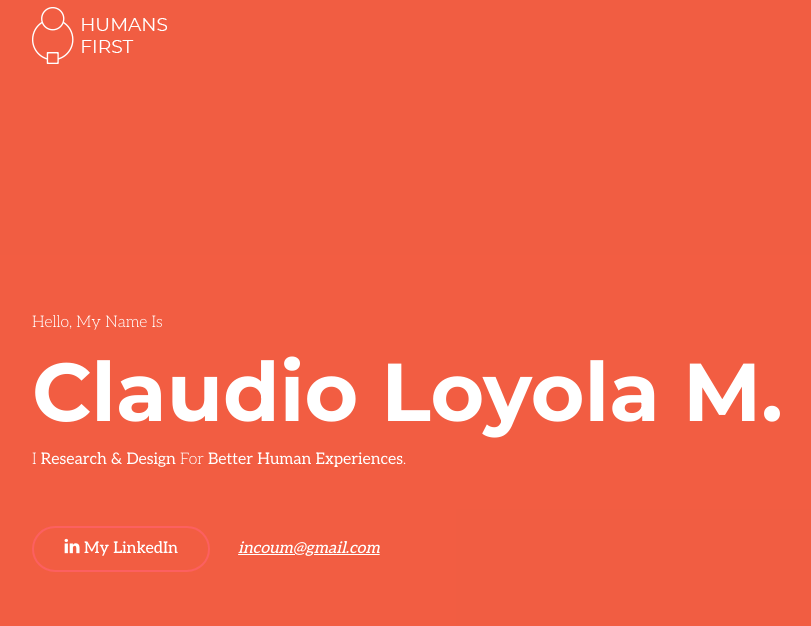
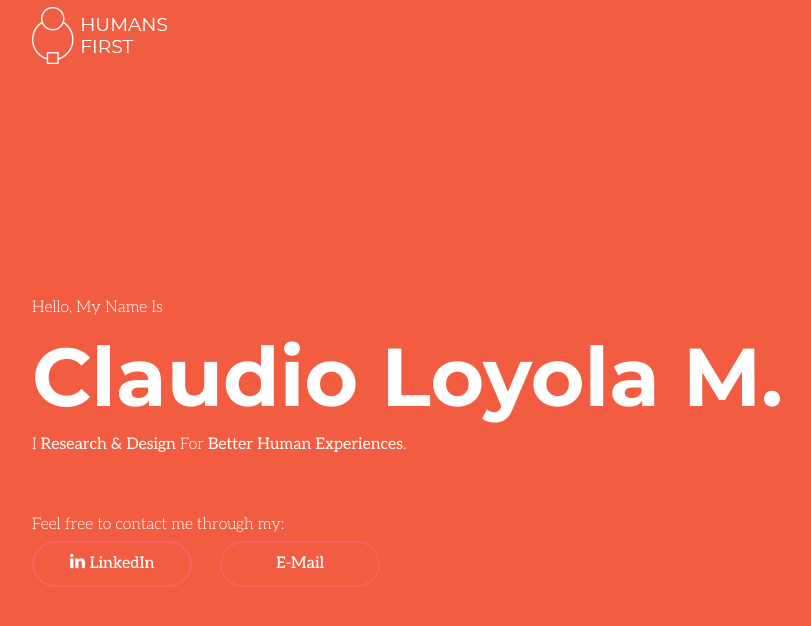
Before and after one commit to humansfirst/humansfirst, a website: page index.html in a window 1280 px wide. Shown: the whole page, without its empty margins (53-864 px from the left). Drawn offline with Linux system fonts and the light colour scheme.

Commit message:
Se actualiza correo & email

```diff
--- a/index.html
+++ b/index.html
@@ -4,7 +4,7 @@
 <head>
     <meta charset="UTF-8">
     <meta name="description" content="I Research & Design for Better Human Experiences. ">
-    <meta name="keywords" content="UX, User Experience, Experiencia de Usuario, User Experience Specialist, Design, Research, Product Design, UCD, Service Design">
+    <meta name="keywords" content="UX, User Experience, Experiencia de Usuario, User Experience Specialist, UX Lead, Design, Research, Product Design, UCD, Service Design">
     <meta name="author" content="Claudio Loyola M. (Claud), User Experience Design & Research">
     <meta http-equiv="X-UA-Compatible" content="IE=edge">
     <meta name="viewport" content="width=device-width, initial-scale=1, shrink-to-fit=no">
@@ -64,8 +64,9 @@
                                 <h2 data-animation="bounceInUp" data-delay="100ms">Claudio Loyola M.</h2>
                                 <p data-animation="bounceInUp" data-delay="500ms">I <strong>Research & Design</strong> For <strong>Better Human Experiences</strong>.</p>
                                 <div class="hero-btn-group" data-animation="bounceInUp" data-delay="900ms">
-                                    <a href="https://www.linkedin.com/in/humansfirst/" class="btn alime-btn mb-3 mb-sm-0 mr-4"><i class="ti-linkedin" aria-hidden="true"></i>    My LinkedIn</a>
-                                    <a class="hero-mail-contact" href="mailto:incoum@gmail.com">incoum@gmail.com</a>
+                                	<p data-animation="bounceInUp" data-delay="500ms">Feel free to contact me through my:</p>
+                                    <a href="https://www.linkedin.com/in/humansfirst/" class="btn alime-btn mb-3 mb-sm-0 mr-4"><i class="ti-linkedin" aria-hidden="true"></i>  LinkedIn</a>
+                                    <a class="btn alime-btn mb-3 mb-sm-0 mr-4" href="mailto:incoum@gmail.com">E-mail</a>
                                 </div>
                             </div>
                         </div>
```
